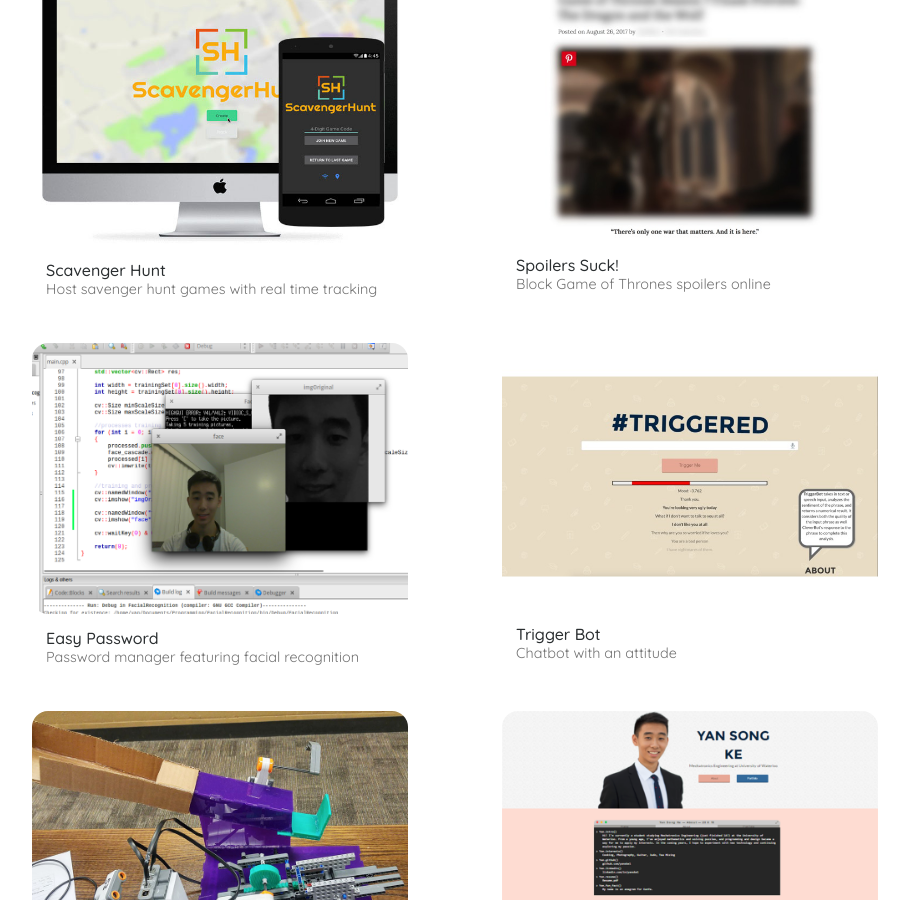
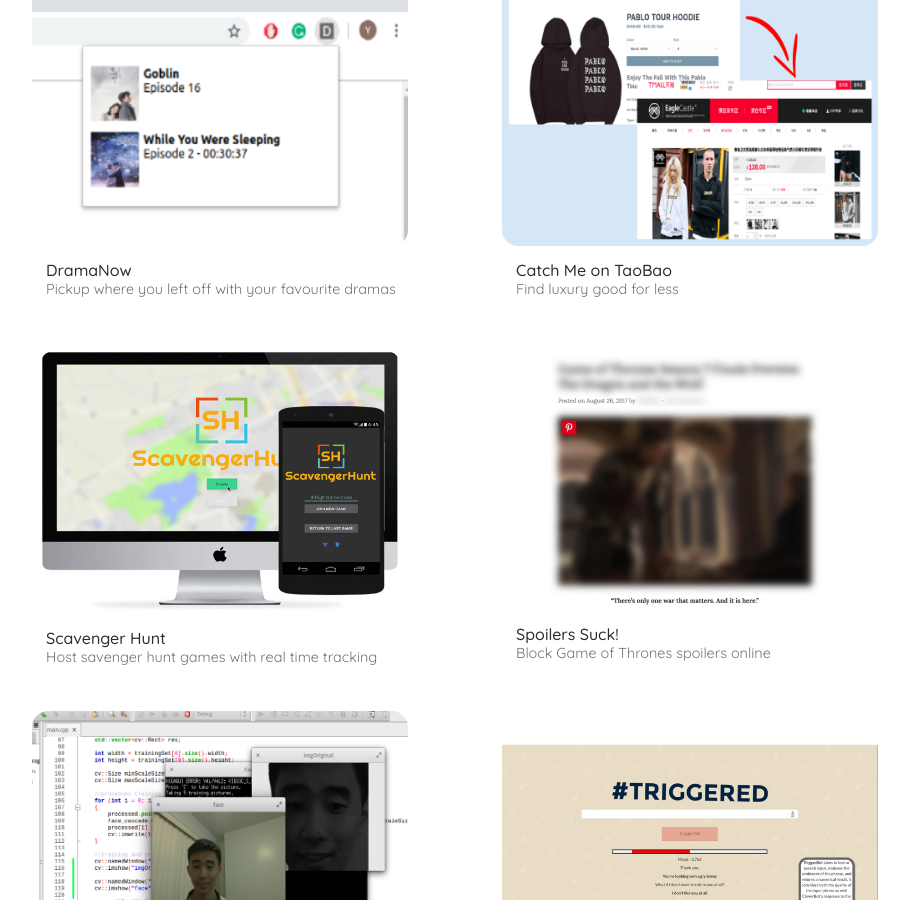
Before and after one commit to yanske/yanske1.github.io, a Jekyll site: the page built from html/projects.html, in a window 1280 px wide and 900 px high, scrolled down 421 px. Shown: the whole window, without its empty margins (185-1094 px from the left). Built offline with Jekyll 4.4.1, drawn with Linux system fonts in a browser that asks for light colours.

Commit message:
New Project Posts

```diff
--- /dev/null
+++ b/_projects/catch_me_on_taobao.md
@@ -0,0 +1,15 @@
+---
+layout: project
+title: Catch Me on TaoBao
+tools: Javascript, StdLib
+date: 2018-05-30
+dp: taobao.png
+img: taobao.png
+desc: Find luxury good for less
+github: https://github.com/yanske1/CatchMeOnTaoBao
+---
+
+
+Catch Me on TaoBao is a Chrome extension that helps you find luxury good for less. When you go on a site like [https://kanyeweststores.com](https://kanyeweststores.com) or [https://www.kyliecosmetics.com](https://www.kyliecosmetics.com) (or any Shopify based e-commerce store), with Catch Me on TaoBao, the next time you try to "Add to Cart", we'll take you to a similar product on [TaoBao](https://world.taobao.com/) (A premier knock off site :^) ) instead.
+
+Catch Me on TaoBao is built purely in Javascript. It is a Chrome extension that is able to detect if you are on a product site, and is able to make a back end call to our NodeJS API developed with StdLib to help find a corresponding TaoBao product.
--- /dev/null
+++ b/_projects/dramanow.md
@@ -0,0 +1,16 @@
+---
+layout: project
+title: DramaNow
+tools: Ruby on Rails, Javascript
+date: 2018-10-01
+dp: drama_now.png
+img: drama_now.png
+desc: Pickup where you left off with your favourite dramas
+github: https://github.com/yanske1/DramaNow
+---
+
+DramaNow is a Chrome client and Rails API that helps you track where you are with your favourite shows and checks for new episodes for you. Gone with the messy bookmarks. DramaNow automatically syncs your current watching activities and puts you back where you left off in its interface.
+
+Currently it only supports Dramafever, which is tragic since it recently [shut down](https://variety.com/2018/digital/news/dramafever-k-drama-shutting-down-warner-bros-1202982001/).
+
+In the future, I plan to add support to allow users to define elements to scrape, so more sites can be easily supported and tracked.
--- a/html/index.html
+++ b/html/index.html
@@ -6,7 +6,7 @@
 <div class="home wrapper">
   <h3>👋 Hi, I'm Yan!</h3>
   <p>
-    I'm a 3rd-year (3A) Computer Science / Statistics student at the <a class="ext" href="https://uwaterloo.ca/" target="_blank" rel="noopener">University of Waterloo</a>, currently working as a undergraduate research assistant at the <a class="ext" href="http://hci.cs.uwaterloo.ca/" target="_blank" rel="noopener">Human Computer Interactions Lab</a> in Waterloo.
+    I'm a 3rd-year (3A) Computer Science / Statistics student at the <a class="ext" href="https://uwaterloo.ca/" target="_blank" rel="noopener">University of Waterloo</a>, currently working as a undergraduate research assistant at the <a class="ext" href="http://hci.cs.uwaterloo.ca/" target="_blank" rel="noopener">Human Computer Interaction Lab</a> in Waterloo.
   </p>
   <p>
     I previously interned as a software engineer 💻 at <a class="ext" href="https://www.scribd.com/" target="_blank" rel="noopener">Scribd</a>, <a class="ext" href="https://www.shopify.ca" target="_blank" rel="noopener">Shopify</a>, <a class="ext" href="https://www.aterica.com/" target="_blank" rel="noopener">Aterica</a>, working on backend systems. Throughout my internships, I also learned how to process data at scale and make data-driven product decisions. Check out more of what I've done on my <a class="ext" href="{{ site.baseurl }}/assets/Yan_Resume.pdf" target="_blank">résumé</a>!
```
Also changed, not shown: assets/img/work/drama_now.png (added), assets/img/work/taobao.png (added), 1 other file.
